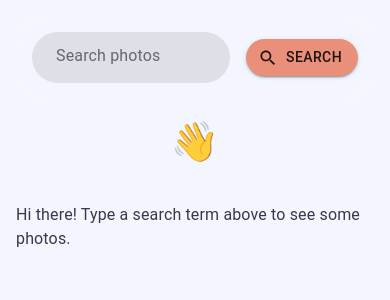
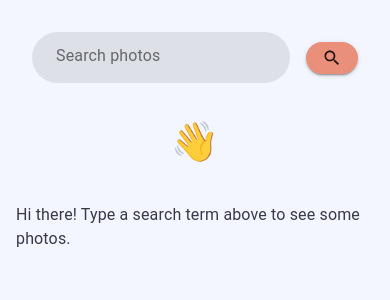
Before and after one commit to a-type/with-flicker, a React (Create React App) app: page / in a window 390 px wide. Shown: the top 300 px of the page. Built offline with nearby package versions, Linux system fonts and the light colour scheme.

Commit message:
feat: better search responsiveness

```diff
--- a/src/features/photos/Search.tsx
+++ b/src/features/photos/Search.tsx
@@ -1,5 +1,12 @@
 import * as React from 'react';
-import { Box, TextField, makeStyles, Button } from '@material-ui/core';
+import {
+  Box,
+  TextField,
+  makeStyles,
+  Button,
+  useMediaQuery,
+  Theme,
+} from '@material-ui/core';
 import { SearchTwoTone } from '@material-ui/icons';
 import clsx from 'clsx';
 import { useSelector, useDispatch } from 'react-redux';
@@ -15,6 +22,13 @@ const useStyles = makeStyles((theme) => ({
     flex: '0 0 auto',
     margin: 'auto',
     marginLeft: theme.spacing(2),
+    minWidth: '0',
+  },
+  startIcon: {
+    [theme.breakpoints.down('sm')]: {
+      marginRight: 0,
+      marginLeft: 0,
+    },
   },
 }));
 
@@ -47,6 +61,8 @@ export function Search({
     [value, dispatch],
   );
 
+  const isSmall = useMediaQuery((theme: Theme) => theme.breakpoints.down('sm'));
+
   return (
     <Box
       component="form"
@@ -70,8 +86,10 @@ export function Search({
         variant="contained"
         startIcon={<SearchTwoTone />}
         className={classes.searchButton}
+        classes={{ startIcon: classes.startIcon }}
+        aria-label={isSmall ? 'Search' : undefined}
       >
-        Search
+        {isSmall ? null : 'Search'}
       </Button>
     </Box>
   );
```
